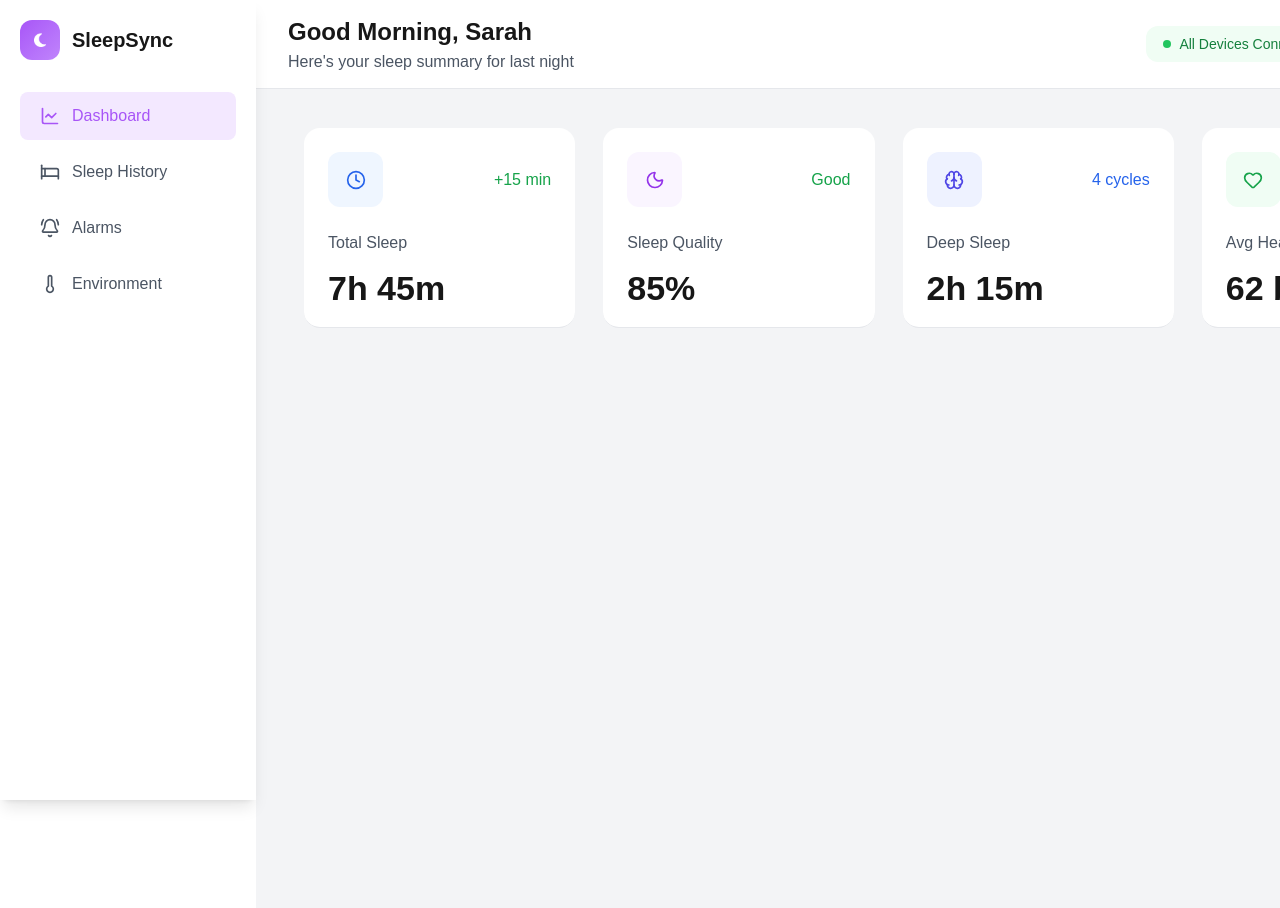
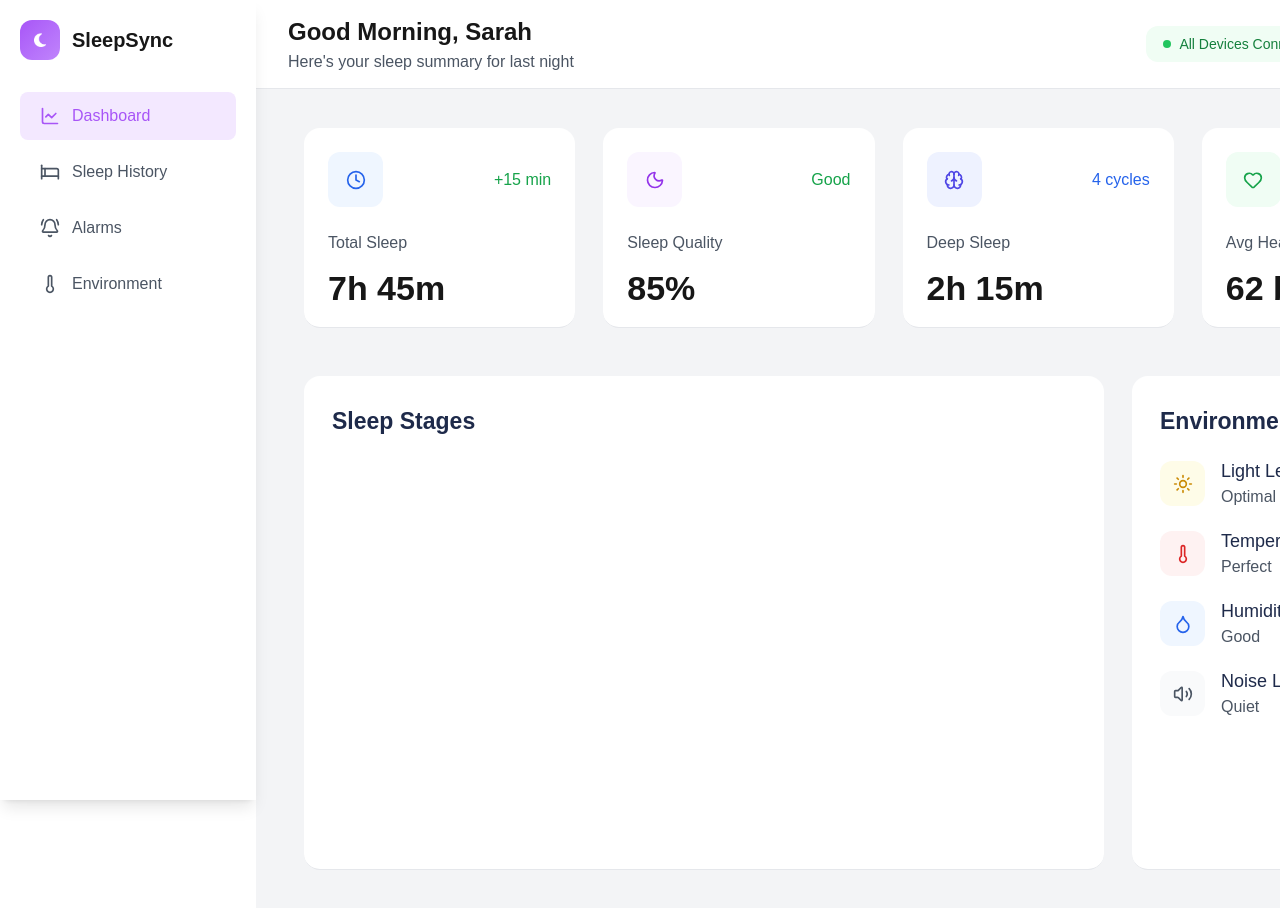
Before and after one commit to HGKXZ/embed-project-sleep-tracker, a Next.js app: page /dashboard in a window 1280 px wide. Shown: the top 908 px of the page. Built offline with nearby package versions, Linux system fonts and the light colour scheme.

Commit message:
Add SleepStagesCard and EnvironmentCard components to the Dashboard

```diff
--- a/src/app/dashboard/page.tsx
+++ b/src/app/dashboard/page.tsx
@@ -1,6 +1,9 @@
 import Sidebar from "@/components/Sidebar"
+import SleepStagesCard from "@/components/SleepStagesCard"
 import Topbar from "@/components/Topbar"
 import { Brain, Clock, Heart, Moon } from "lucide-react"
+import Environment from "../environment/page"
+import EnvironmentCard from "@/components/EnvironmentCard"
 
 export default function Dashboard() {
   return (
@@ -51,6 +54,10 @@ export default function Dashboard() {
                 <p className="font-inter font-bold text-[34px]">62 bpm</p>
               </div>
             </div>
+            <div className="w-full h-[494px] flex flex-row mt-12 gap-7">
+              <SleepStagesCard/>
+              <EnvironmentCard/>
+            </div>
           </div>
         </div>
     </div>
--- /dev/null
+++ b/src/components/EnvironmentCard.tsx
@@ -0,0 +1,52 @@
+"use client"
+
+import { Droplet, Sun, Thermometer, Volume, Volume2 } from "lucide-react";
+import { useState } from "react";
+
+export default function EnvironmentCard() {
+    return (
+        <div className="w-[340px] h-[494px] bg-white rounded-2xl shadow-lgp-6 border-b border-[#E5E7EB] flex flex-col p-7">
+            <p className="font-inter font-bold text-[23px] text-[#1E2A4A]">Environment</p>
+            <div className="w-full h-[50px] flex flex-row mt-5 items-center">
+                <div className="w-[45px] h-[45px] rounded-xl bg-[#FEFCE8] justify-center items-center flex flex-col mr-4">
+                    <Sun size={20} className="text-[#CA8A04]"/>
+                </div>
+                <div className="flex flex-col">
+                    <p className="font-inter font-medium text-[18px] text-[#1E2A4A]">Light Level</p>
+                    <p className="font-inter font-regular text-[16px] text-[#4B5563]">Optimal</p>
+                </div>
+                <p className="font-inter font-bold text-[21px] text-[#1E2A4A] ml-auto">15 lux</p>
+            </div>
+            <div className="w-full h-[50px] flex flex-row mt-5 items-center">
+                <div className="w-[45px] h-[45px] rounded-xl bg-[#FEF2F2] justify-center items-center flex flex-col mr-4">
+                    <Thermometer size={20} className="text-[#DC2626]"/>
+                </div>
+                <div className="flex flex-col">
+                    <p className="font-inter font-medium text-[18px] text-[#1E2A4A]">Temperature</p>
+                    <p className="font-inter font-regular text-[16px] text-[#4B5563]">Perfect</p>
+                </div>
+                <p className="font-inter font-bold text-[21px] text-[#1E2A4A] ml-auto">68°F</p>
+            </div>
+            <div className="w-full h-[50px] flex flex-row mt-5 items-center">
+                <div className="w-[45px] h-[45px] rounded-xl bg-[#EFF6FF] justify-center items-center flex flex-col mr-4">
+                    <Droplet size={20} className="text-[#2563EB]"/>
+                </div>
+                <div className="flex flex-col">
+                    <p className="font-inter font-medium text-[18px] text-[#1E2A4A]">Humidity</p>
+                    <p className="font-inter font-regular text-[16px] text-[#4B5563]">Good</p>
+                </div>
+                <p className="font-inter font-bold text-[21px] text-[#1E2A4A] ml-auto">45%</p>
+            </div>
+            <div className="w-full h-[50px] flex flex-row mt-5 items-center">
+                <div className="w-[45px] h-[45px] rounded-xl bg-[#F9FAFB] justify-center items-center flex flex-col mr-4">
+                    <Volume2 size={20} className="text-[#4B5563]"/>
+                </div>
+                <div className="flex flex-col">
+                    <p className="font-inter font-medium text-[18px] text-[#1E2A4A]">Noise Level</p>
+                    <p className="font-inter font-regular text-[16px] text-[#4B5563]">Quiet</p>
+                </div>
+                <p className="font-inter font-bold text-[21px] text-[#1E2A4A] ml-auto">28 dB</p>
+            </div>
+        </div>
+    )
+};
--- /dev/null
+++ b/src/components/SleepStagesCard.tsx
@@ -0,0 +1,11 @@
+"use client"
+
+import { useState } from "react";
+
+export default function SleepStagesCard() {
+    return (
+        <div className="w-[800px] h-[494px] bg-white rounded-2xl shadow-lgp-6 border-b border-[#E5E7EB] flex flex-col p-7">
+            <p className="font-inter font-bold text-[23px] text-[#1E2A4A]">Sleep Stages</p>
+        </div>
+    )
+};
```
